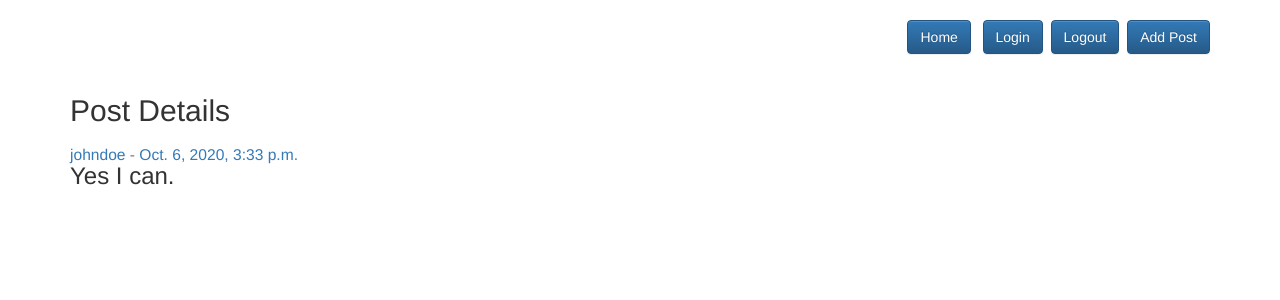
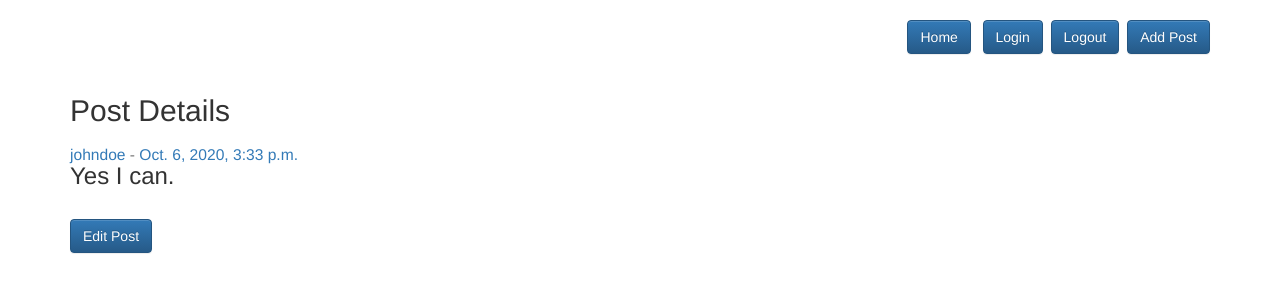
Before and after one commit to mavwatts/MicroBrewForYou, a Django app: page /post/2/ in a window 1280 px wide. Shown: the top 300 px of the page. Run offline with Django 3.2, Linux system fonts and the light colour scheme; a user stored in the database is signed in; data comes from the database, SQL or seed files in the repository; both versions use the stored data as it was after the commit; some libraries are stand-ins or nearby versions.

Commit message:
edit post component working, no errors. Also added edit button to post detail page

```diff
--- a/microbrewforyou_app/views.py
+++ b/microbrewforyou_app/views.py
@@ -88,6 +88,25 @@ def post_detail_view(request, post_id):
     )
 
 
+def edit_post_view(request, post_id):
+    edit_post = Posts.objects.filter(id=post_id).first()
+    if edit_post.author == request.user:
+        if request.method == "POST":
+            post_form = PostForm(request.POST)
+            if post_form.is_valid():
+                data = post_form.cleaned_data
+                edit_post.body = data.get('body')
+                edit_post.save()
+            return HttpResponseRedirect(
+                reverse("postview", args=[edit_post.id]))
+        post_form = PostForm(initial={'body': edit_post.body})
+        return render(request, "edit_post.html",
+                      {"form": post_form, "profile_user": request.user})
+    else:
+        return HttpResponseRedirect(reverse(
+            "edit_postview", args=[edit_post.id]))
+
+
 class FollowingView(View):
     def get(self, request, follow_id):
         add_user = CustomUser.objects.filter(id=follow_id).first()
@@ -99,6 +118,7 @@ class FollowingView(View):
 class UnfollowingView(View):
     def get(self, request, unfollow_id):
         remove_user = CustomUser.objects.filter(id=unfollow_id).first()
+        logged_in_user = request.user
         logged_in_user.following.remove(remove_user)
         logged_in_user.save()
         return HttpResponseRedirect(request.META.get('HTTP_REFERER', '/'))
--- a/microbrewforyou_server/urls.py
+++ b/microbrewforyou_server/urls.py
@@ -14,19 +14,24 @@ Including another URLconf
     2. Add a URL to urlpatterns:  path('blog/', include('blog.urls'))
 """
 from django.contrib import admin
-from django.urls import path, include
-from microbrewforyou_app.views import login_view, logout_view, signup_view, AddPostView, post_detail_view, FollowingView, IndexView, UserDetailView, FavoriteBrewTypesView
+from django.urls import path
+from microbrewforyou_app.views import login_view, logout_view,\
+    signup_view, AddPostView, post_detail_view, IndexView,\
+    UserDetailView, FavoriteBrewTypesView, edit_post_view
 
 
 urlpatterns = [
     path('', IndexView.as_view(), name="homepage"),
     path('post/<int:post_id>/', post_detail_view, name="postview"),
+    path('editpost/<int:post_id>/', edit_post_view, name="edit_postview"),
     path('addpost/', AddPostView.as_view(), name="addpostview"),
     path('user/<int:user_id>/', UserDetailView.as_view(), name="userview"),
     path('login/', login_view, name="loginview"),
     path('signup/', signup_view, name="signupview"),
     path('logout/', logout_view, name="logoutview"),
-    path('fav_brewtypes/<int:favorite_id>/', FavoriteBrewTypesView.as_view(), name="favoritebrewtypes"),
-    # path('unfollowing/<int:unfollow_id>/', UnfollowingView.as_view(), name="unfollowing"),
+    path('fav_brewtypes/<int:favorite_id>/',
+         FavoriteBrewTypesView.as_view(), name="favoritebrewtypes"),
+    # path('unfollowing/<int:unfollow_id>/', UnfollowingView.as_view(),
+    # name="unfollowing"),
     path('admin/', admin.site.urls),
 ]
--- a/templates/generic_form.html
+++ b/templates/edit_post.html
@@ -2,7 +2,7 @@
 <br />
 {% include "menu.html" %}
 <br />
-<h2>Please fill out the form below.</h2>
+<h2>Please edit your post below.</h2>
 <br />
 <form action="" method="post">
   {% csrf_token %} {{ form.as_p }}
--- a/templates/post_detail.html
+++ b/templates/post_detail.html
@@ -13,4 +13,9 @@
   ><br />
   {{ post.body }}
 </h3>
-{% endif %} {% endblock %}
+<br />
+{% if request.user == post.author %}<a
+  href="/editpost/{{ post.id }}"
+  class="btn btn-primary"
+  >Edit Post</a
+>{% endif %} {% endif %} {% endblock %}
```
Also changed, not shown: db.sqlite3.
